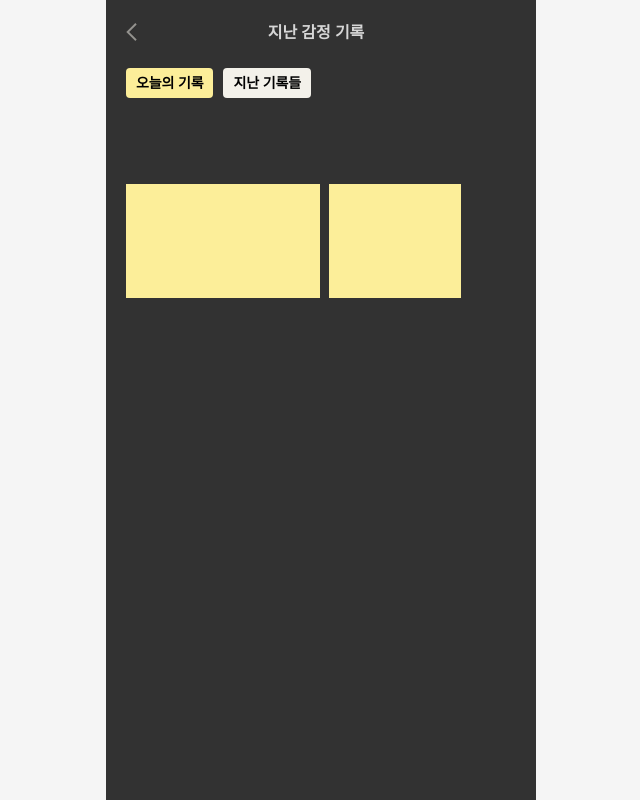
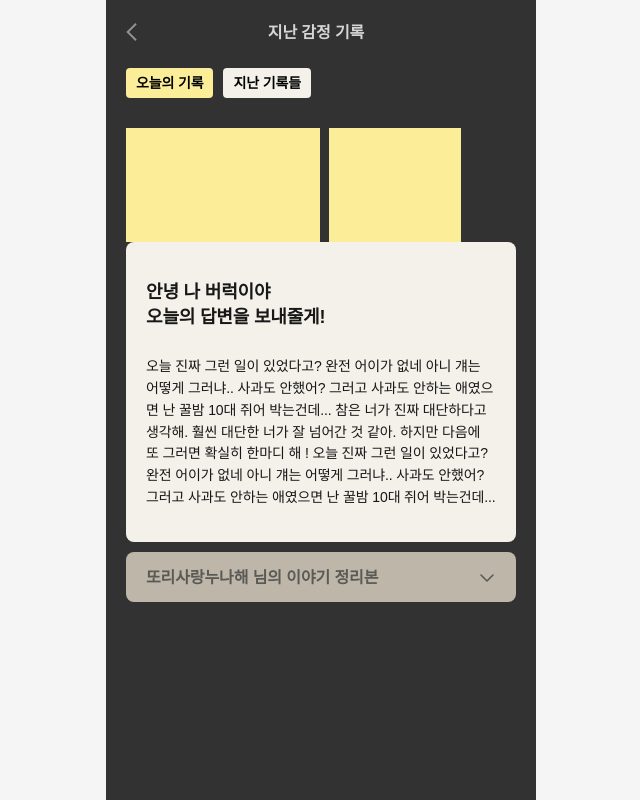
Before and after one commit to SPARCS-2024-TEAM1/CLIENT, a React (Vite) app: page /memory in a window 1280 px wide. Shown: the whole page, without its empty margins (319-959 px from the left). Built offline with nearby package versions, Linux system fonts and the light colour scheme; a web font is replaced by a local one; what emotion-reset would draw is missing.

Commit message:
feat: 지난 감정 기록- 오늘의 기록 페이지 구현

```diff
--- a/src/pages/memory/Memory.tsx
+++ b/src/pages/memory/Memory.tsx
@@ -5,9 +5,12 @@ import { useNavigate } from 'react-router-dom';
 import { ArrowLeftIc } from '../../assets/svgs';
 import Header from '../../components/commons/Header';
 import Spacing from '../../components/commons/Spacing';
+import ReplyContainer from '../reply/components/ReplyContainer';
+import ReplyImg from '../reply/components/ReplyImg';
 
 const Memory = () => {
   const navigate = useNavigate();
+  const [isToggleOpen, setIsToggleOpen] = useState(false);
   const [memoryType, setMemoryType] = useState('오늘의 기록');
 
   const onClickBack = () => {
@@ -15,8 +18,12 @@ const Memory = () => {
     navigate('/main');
   };
 
+  const onClickToggle = () => {
+    setIsToggleOpen(!isToggleOpen);
+  };
+
   return (
-    <>
+    <Wrapper $isToggleOpen={isToggleOpen}>
       <Header LeftSvg={ArrowLeftIc} onClickLeft={onClickBack} title="지난 감정 기록" />
       <ListTypeWrapper>
         <MemoryType $isActive={memoryType === '오늘의 기록'} onClick={() => setMemoryType('오늘의 기록')}>
@@ -27,15 +34,17 @@ const Memory = () => {
         </MemoryType>
       </ListTypeWrapper>
       <Spacing marginBottom="3" />
-      <ReplyImgTempContainer>
-        <ReplyTempImg />
-        <ReplyTempVideo />
-      </ReplyImgTempContainer>
-    </>
+      <ReplyImg paddingTop={0} />
+      <ReplyContainer isToggleOpen={isToggleOpen} onClickToggle={onClickToggle} />
+    </Wrapper>
   );
 };
 
 export default Memory;
+
+const Wrapper = styled.div<{ $isToggleOpen: boolean }>`
+  padding: ${({ $isToggleOpen }) => ($isToggleOpen ? '0 0 4rem' : '')};
+`;
 
 const ListTypeWrapper = styled.div`
   display: flex;
@@ -54,24 +63,3 @@ const MemoryType = styled.div<{ $isActive: boolean }>`
   ${({ theme }) => theme.fonts.Caption2_SB_14};
   cursor: pointer;
 `;
-
-const ReplyImgTempContainer = styled.div`
-  display: flex;
-  gap: 0.9rem;
-
-  width: 100%;
-  padding-top: 5.6rem;
-`;
-
-const ReplyTempImg = styled.div`
-  width: 19.4rem;
-
-  background-color: ${({ theme }) => theme.colors.key};
-`;
-
-const ReplyTempVideo = styled.div`
-  width: 13.2rem;
-  height: 11.4rem;
-
-  background-color: ${({ theme }) => theme.colors.key};
-`;
--- a/src/pages/reply/components/ReplyImg.tsx
+++ b/src/pages/reply/components/ReplyImg.tsx
@@ -1,8 +1,13 @@
 import styled from '@emotion/styled';
 
-const ReplyImg = () => {
+interface ReplyImgPropType {
+  paddingTop?: number;
+}
+
+const ReplyImg = (props: ReplyImgPropType) => {
+  const { paddingTop = 5.6 } = props;
   return (
-    <ReplyImgTempContainer>
+    <ReplyImgTempContainer $paddingTop={paddingTop}>
       <ReplyTempImg />
       <ReplyTempVideo />
     </ReplyImgTempContainer>
@@ -11,12 +16,12 @@ const ReplyImg = () => {
 
 export default ReplyImg;
 
-const ReplyImgTempContainer = styled.div`
+const ReplyImgTempContainer = styled.div<{ $paddingTop: number }>`
   display: flex;
   gap: 0.9rem;
 
   width: 100%;
-  padding-top: 5.6rem;
+  padding-top: ${({ $paddingTop }) => `${$paddingTop}rem`};
 `;
 
 const ReplyTempImg = styled.div`
```
